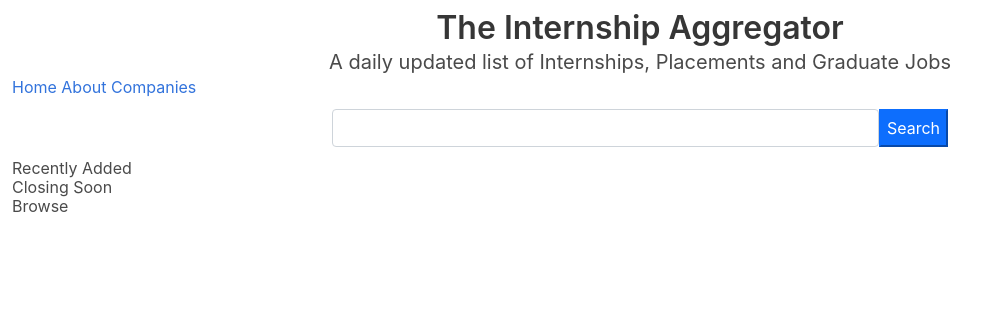
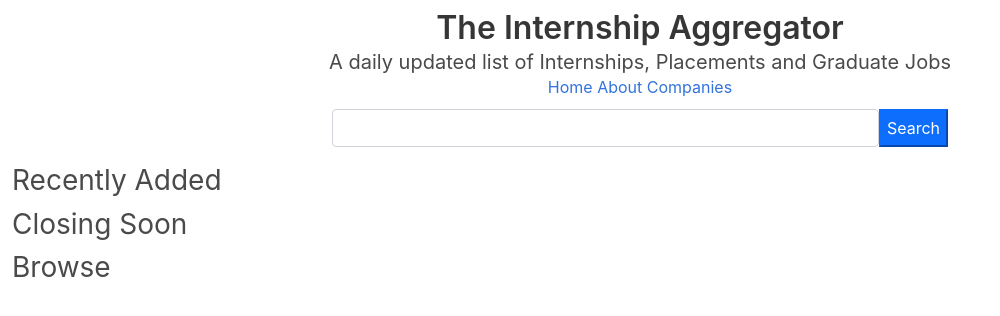
Before and after one commit to yasserqureshi1/internship-aggregator, a Flask app: page / in a window 1280 px wide. Shown: the top 316 px of the page, without its empty margins (0-1000 px from the left). Run offline with Flask 2, Linux system fonts and the light colour scheme.

Commit message:
Fixed titles

```diff
--- a/app/templates/new/index.html
+++ b/app/templates/new/index.html
@@ -12,13 +12,13 @@
         <!-- Header -->
         <div class="row" style="margin-top:10px;margin-bottom:10px;">
             <div>
-                <h1 class="title has-text-centered" >The Internship Aggregator</h1>
-                <p class="subtitle has-text-centered">A daily updated list of Internships, Placements and Graduate Jobs</p>
+                <h1 class="title text-center" >The Internship Aggregator</h1>
+                <p class="subtitle text-center">A daily updated list of Internships, Placements and Graduate Jobs</p>
             </div>
-            <div class="navigation">
+            <div class="navigation text-center">
                 <a href="/">Home</a>
                 <a href="/about">About</a>
-                <a href="/companies">Companies</a>
+                <a href="/list-of-companies">Companies</a>
             </div>
         </div>
 
@@ -40,7 +40,7 @@
                 <!-- Newly added positions -->
                 <div class="row">
                     <div>
-                        <h2>Recently Added</h2>
+                        <h2 class="fs-3" style="padding-top: 5px; padding-bottom: 5px;">Recently Added</h2>
                     </div>
                     <div class="container-fluid">
                         <div class="d-flex flex-row flex-nowrap overflow-auto">
@@ -50,7 +50,7 @@
                                 <div class="card card-block">
                                     <div class="card-body">
                                         <a href="{{pos['url']}}" >
-                                            <h5 class="card-title">{{pos["company"]}}: {{pos["title"]}}</h5>
+                                            <h5 class="card-title "><b>{{pos["company"]}}</b>: {{pos["title"]}}</h5>
                                         </a>
                                         <h6 class="card-subtitle mb-2 text-muted">{{pos["location"]}}</h6>
                                         <p class="card-text">{{pos["description"]}}</p>
@@ -69,7 +69,7 @@
                 <!-- Closing soon positions -->
                 <div class="row">
                     <div>
-                        <h2>Closing Soon</h2>
+                        <h2 class="fs-3" style="padding-top: 5px; padding-bottom: 5px;">Closing Soon</h2>
                     </div>
                     <div class="container-fluid">
                         <div class="d-flex flex-row flex-nowrap overflow-auto">
@@ -79,7 +79,7 @@
                                 <div class="card card-block">
                                     <div class="card-body">
                                         <a href="{{pos['url']}}" >
-                                            <h5 class="card-title">{{pos["company"]}}: {{pos["title"]}}</h5>
+                                            <h5 class="card-title"><b>{{pos["company"]}}</b>: {{pos["title"]}}</h5>
                                         </a>
                                         <h6 class="card-subtitle mb-2 text-muted">{{pos["location"]}}</h6>
                                         <p class="card-text">{{pos["description"]}}</p>
@@ -98,7 +98,7 @@
                 <!-- Browse positions -->
                 <div class="row">
                     <div>
-                        <h2>Browse</h2>
+                        <h2 class="fs-3" style="padding-top: 5px; padding-bottom: 5px;">Browse</h2>
                     </div>
                     <div class="container-fluid">
                         <div class="d-flex flex-row flex-nowrap overflow-auto">
@@ -108,7 +108,7 @@
                                 <div class="card card-block">
                                     <div class="card-body">
                                         <a href="{{pos['url']}}" >
-                                            <h5 class="card-title">{{pos["company"]}}: {{pos["title"]}}</h5>
+                                            <h5 class="card-title"><b>{{pos["company"]}}</b>: {{pos["title"]}}</h5>
                                         </a>
                                         <h6 class="card-subtitle mb-2 text-muted">{{pos["location"]}}</h6>
                                         <p class="card-text">{{pos["description"]}}</p>
```
